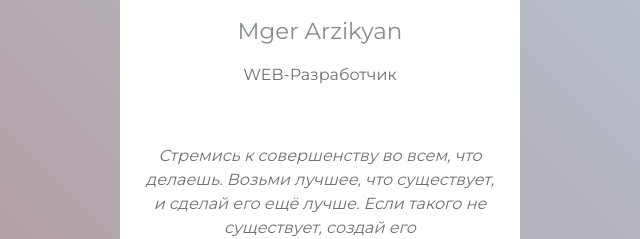
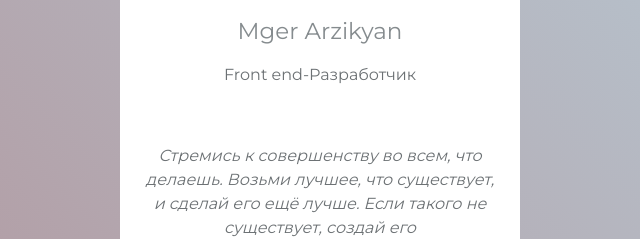
Before and after one commit to Mger-arzi/Vizitka, a plain HTML site: page index.html in a window 1280 px wide. Shown: the part 453-692 px from the top of the page, 320-960 px from the left. Drawn offline with Linux system fonts and the light colour scheme.

Commit message:
Update index.html

```diff
--- a/index.html
+++ b/index.html
@@ -13,7 +13,7 @@
     <div class="block">
         <div class="img-holder"> </div>
         <h3>Mger Arzikyan</h3>
-        <p>WEB-Разработчик</p>
+        <p>Front end-Разработчик</p>
         <p class="disc"><i>Стремись к совершенству во всем, что делаешь.
            Возьми лучшее, что существует, и сделай его ещё лучше.
             Если такого не существует, создай его</i></p>
```
